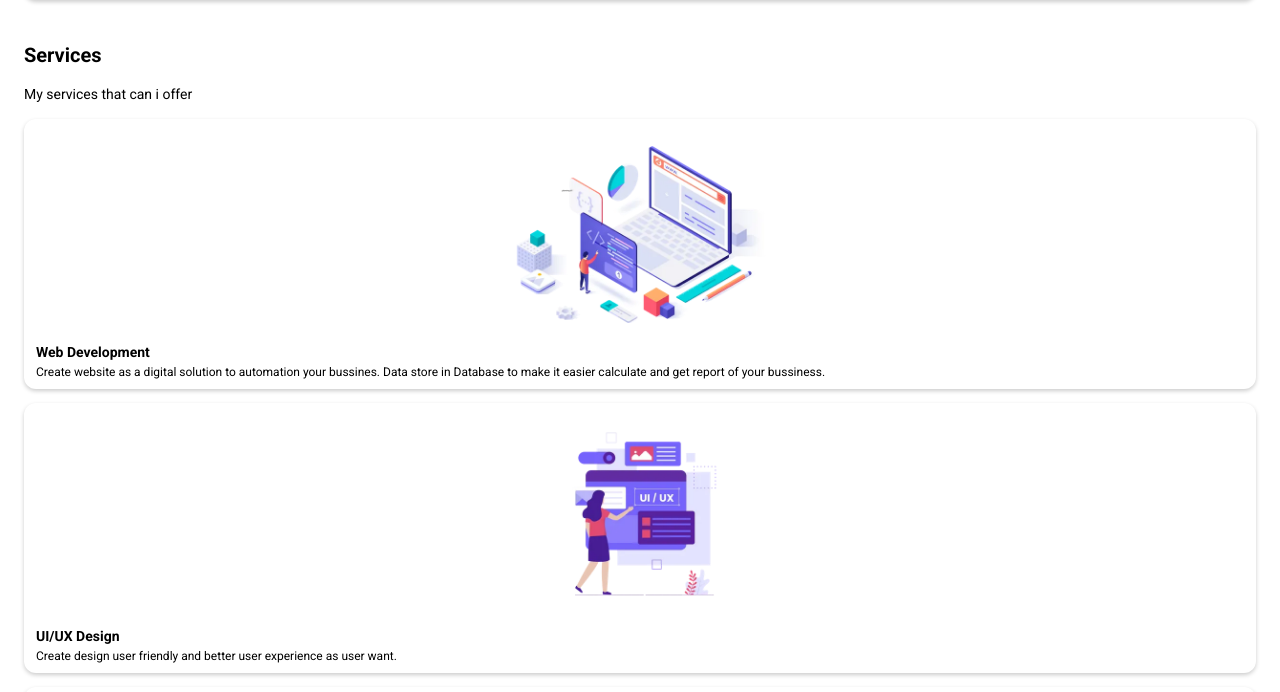
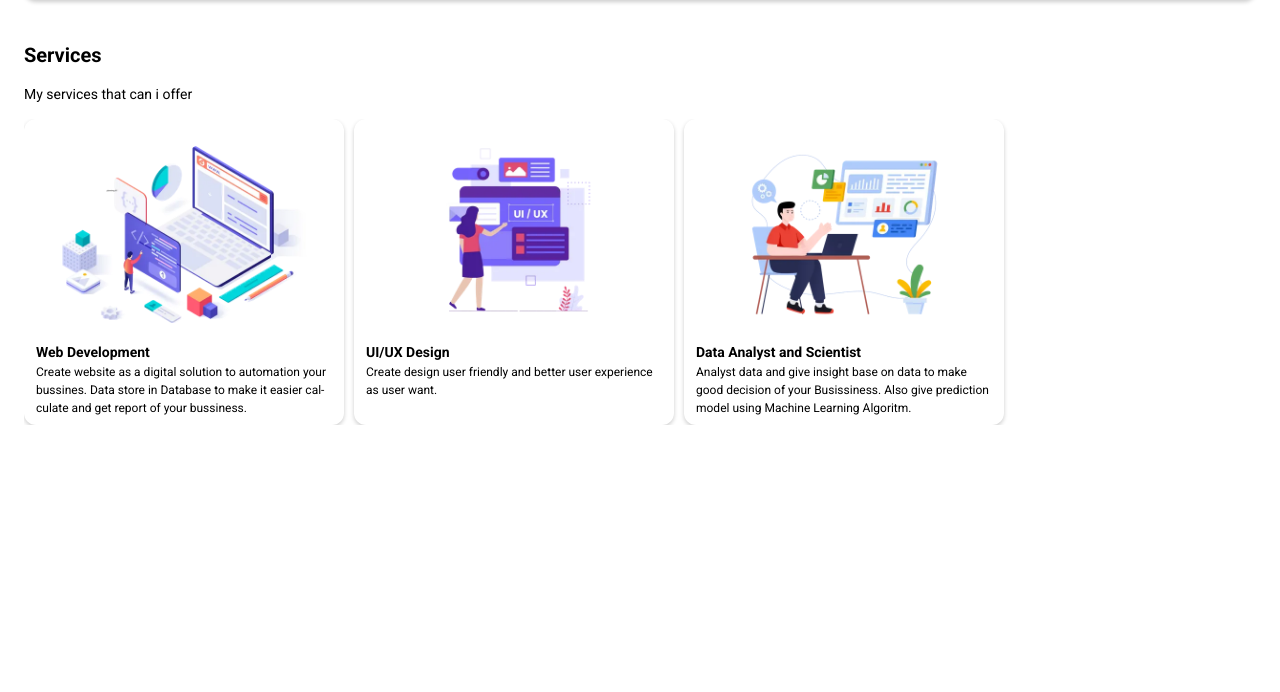
Before and after one commit to MarioBagus/PersonalWebV2, a plain HTML site: page index.html in a window 1280 px wide. Shown: the part 914-1606 px from the top of the page. After the commit the page ends 1359 px from the top, so only its background shows below. Drawn offline with Linux system fonts and the light colour scheme.

Commit message:
tambahan style

```diff
--- a/index.html
+++ b/index.html
@@ -63,6 +63,8 @@
     <div class="container services">
         <h1>Services</h1>
         <p>My services that can i offer</p>
+        <div class="horizontal-scoll">
+            <div class="services-container">
                 <div class="card-wrapper">
                     <div class="detail-card">
                         <img src="asset/web dev.webp" height="215" style="margin:auto"/>
@@ -86,5 +88,7 @@
                     </div>
                 </div>
             </div>
+        </div>
+    </div>
 </body>
 </html>
--- a/style.css
+++ b/style.css
@@ -107,3 +107,21 @@
     align-items: center;
     width:115px;
   }
+  .services-container>.card-wrapper{
+    width: 100%;
+    max-width: 320px;
+  }
+  .services-container{
+    display: flex;
+    flex-direction: row;
+    width: max-content;
+    gap:10px;
+  }
+  .horizontal-scoll{
+    width: 100%;
+    overflow-x: scroll;
+    scrollbar-color: transparent transparent;
+  }
+  .horizontal-scoll::-webkit-scrollbar{
+    display: none;
+  }
```
Lines whose indentation alone changed are shown as unchanged.
